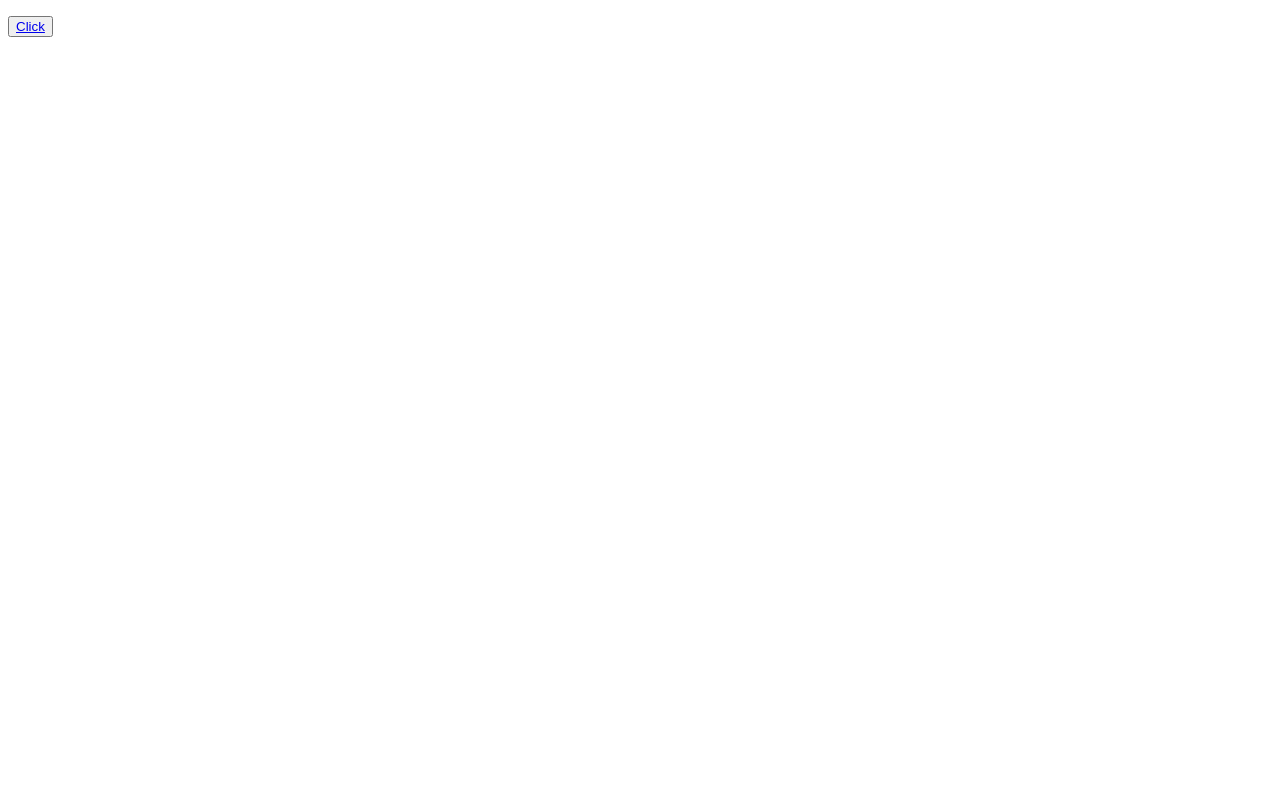
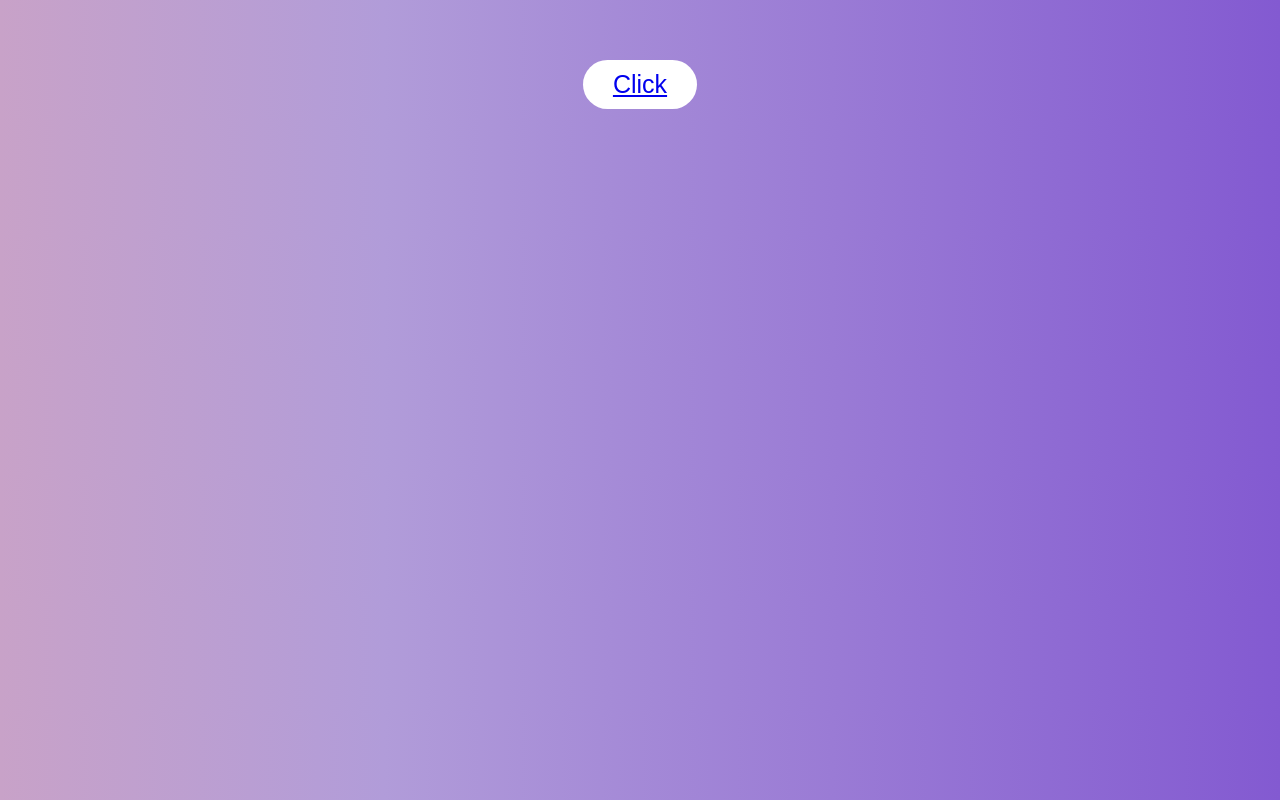
Before and after one commit to euelvisoliveira/Pedido, a website: page index.html in a window 1280 px wide. Drawn offline with Linux system fonts and the light colour scheme; the site is published under a folder, as on GitHub Pages, so addresses that start at the root find nothing.

Commit message:
correcao do erro

```diff
--- a/index.html
+++ b/index.html
@@ -1,16 +1,18 @@
 <!DOCTYPE html>
-<html lang="en">
+<html lang="pt-BR">
   <head>
     <meta charset="UTF-8" />
     <meta http-equiv="X-UA-Compatible" content="IE=edge" />
     <meta name="viewport" content="width=device-width, initial-scale=1.0" />
-    <link rel="stylesheet" href="/src/style.css" />
+    <link rel="stylesheet" href="style.css" />
     <title>Thabita</title>
   </head>
   <body>
     <div class="container">
       <p></p>
-      <button class="btn-central"><a href="/src/pedido.html">Click</a></button>
+      <button class="btn-central">
+        <a href="/pages/pedido.html">Click</a>
+      </button>
     </div>
   </body>
 </html>
--- a/src/style.css
+++ b/style.css
@@ -46,6 +46,7 @@ button {
   color: #f00;
   background: #fff;
   margin: 10px;
+  cursor: pointer;
 }
 
 .info {
```
Also changed, not shown: pages/pedido.html (renamed from src/pedido.html, +2 -2 lines), script.js (renamed from src/script.js).
